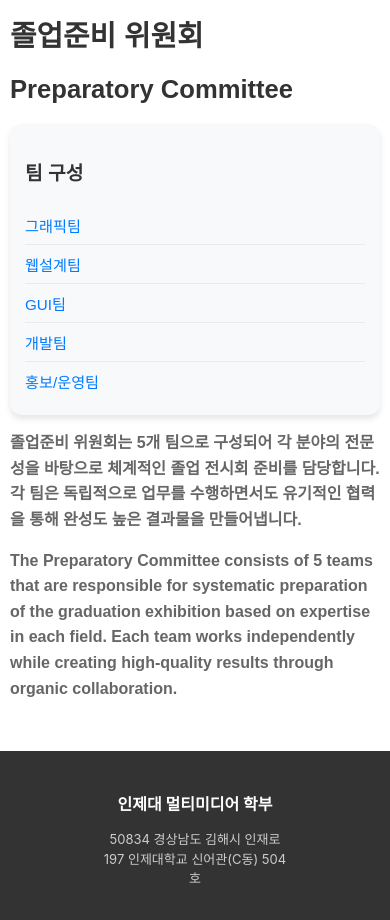
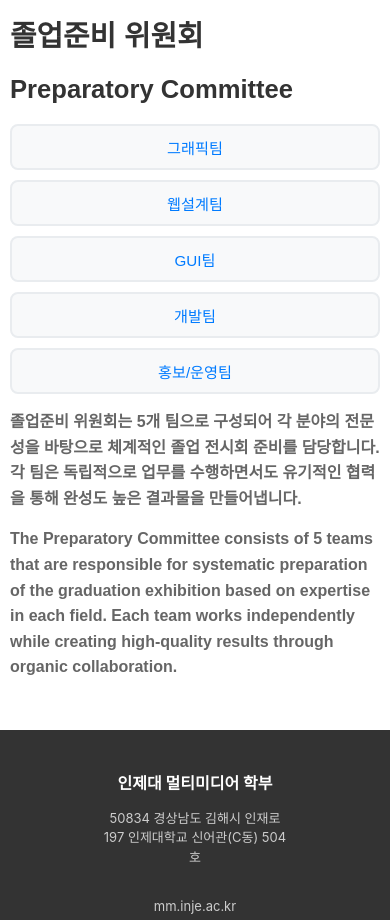
Before and after one commit to swhwang81/react-test, a React (Create React App) app: page /#/about in a window 390 px wide. Shown: the part 1540-2460 px from the top of the page. Built offline with nearby package versions, Linux system fonts and the light colour scheme.

Commit message:
Remove team title and style team items as individual boxes

```diff
--- a/src/pages/about.css
+++ b/src/pages/about.css
@@ -39,37 +39,37 @@
 }
 
 .about-team-list {
-  background-color: #f8f9fa;
-  padding: 25px;
-  border-radius: 12px;
-  box-shadow: 0 4px 6px rgba(0, 0, 0, 0.1);
-}
-
-.about-team-title {
-  color: #333;
-  font-size: 1.4rem;
-  font-weight: bold;
-  margin-bottom: 20px;
-  text-align: left;
+  padding: 0;
 }
 
 .about-team-items {
   list-style: none;
   padding: 0;
   margin: 0;
+  display: flex;
+  flex-direction: column;
+  gap: 15px;
 }
 
 .about-team-items li {
   color: #007bff;
   font-size: 1.1rem;
   font-weight: 500;
-  padding: 8px 0;
-  border-bottom: 1px solid #e9ecef;
-  text-align: left;
+  padding: 15px 20px;
+  background-color: #f8f9fa;
+  border-radius: 8px;
+  border: 2px solid #e9ecef;
+  text-align: center;
+  transition: all 0.3s ease;
+  cursor: pointer;
 }
 
-.about-team-items li:last-child {
-  border-bottom: none;
+.about-team-items li:hover {
+  background-color: #007bff;
+  color: white;
+  border-color: #007bff;
+  transform: translateY(-2px);
+  box-shadow: 0 4px 8px rgba(0, 123, 255, 0.3);
 }
 
 .about-team-description {
@@ -114,16 +114,13 @@ section:last-child {
     font-size: 1.8rem;
   }
 
-  .about-team-list {
-    padding: 20px;
-  }
-
-  .about-team-title {
-    font-size: 1.3rem;
+  .about-team-items {
+    gap: 12px;
   }
 
   .about-team-items li {
     font-size: 1rem;
+    padding: 12px 16px;
   }
 
 
@@ -152,16 +149,13 @@ section:last-child {
     font-size: 1.6rem;
   }
 
-  .about-team-list {
-    padding: 15px;
-  }
-
-  .about-team-title {
-    font-size: 1.2rem;
+  .about-team-items {
+    gap: 10px;
   }
 
   .about-team-items li {
     font-size: 0.95rem;
+    padding: 10px 14px;
   }
 
   .about-description {
--- a/src/pages/about.js
+++ b/src/pages/about.js
@@ -36,7 +36,6 @@ function About() {
       <h1 className="about-title-en">Preparatory Committee</h1>
       <div className="about-description-container">
         <div className="about-team-list">
-          <h3 className="about-team-title">팀 구성</h3>
           <ul className="about-team-items">
             <li>그래픽팀</li>
             <li>웹설계팀</li>
```
